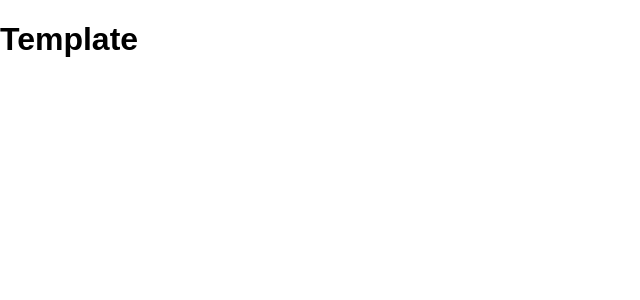
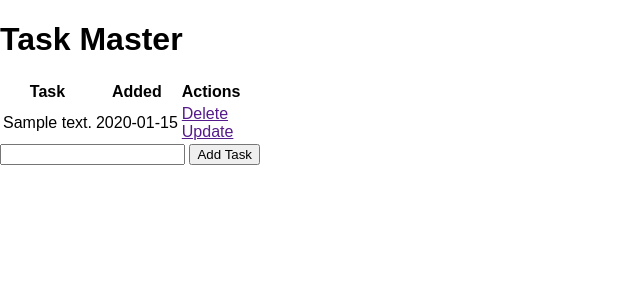
Before and after one commit to anscian/flask_tutorial, a Flask app: page / in a window 1280 px wide. Shown: the top 300 px of the page, without its empty margins (0-640 px from the left). Run offline with Flask 3, Linux system fonts and the light colour scheme; tables that the repository leaves empty hold one stand-in row (values such as "Sample post").

Commit message:
enable POST requests, design add task form with db update, added dynamic listing of tasks fetched from db

```diff
--- a/app.py
+++ b/app.py
@@ -1,6 +1,6 @@
 #!/usr/bin/env python3
 
-from flask import Flask, render_template
+from flask import Flask, render_template, request, redirect
 from flask_sqlalchemy import SQLAlchemy
 from datetime import datetime
 
@@ -18,9 +18,21 @@ class Todo(db.Model):
     return '<Task %r>' % self.id
 
 
-@app.route('/')
+@app.route('/', methods=['POST', 'GET'])
 def index():
-  return render_template('index.html')
+  if request.method == 'POST':
+    task_content = request.form['content'] # form input name
+    new_task = Todo(content=task_content)
+
+    try:
+      db.session.add(new_task)
+      db.session.commit()
+      return redirect('/')
+    except:
+      return 'There was an issue adding the task'
+  else:
+    tasks = Todo.query.order_by(Todo.date_created).all()
+    return render_template('index.html', tasks=tasks)
 
 if __name__ == '__main__':
   app.run(debug=True)
--- a/templates/index.html
+++ b/templates/index.html
@@ -2,10 +2,36 @@
 
 
 {% block head %}
-<title>Template</title>
+<title>Task Master</title>
 {% endblock %}
 
 
 {% block body %}
-<h1>Template</h1>
+<div class="content">
+  <h1>Task Master</h1>
+
+  <table>
+    <tr>
+      <th>Task</th>
+      <th>Added</th>
+      <th>Actions</th>
+    </tr>
+    {% for task in tasks %}
+      <tr>
+        <td>{{ task.content }}</td>
+        <td>{{ task.date_created.date() }}</td>
+        <td>
+          <a href="">Delete</a>
+          <br>
+          <a href="">Update</a>
+        </td>
+      </tr>
+    {% endfor %}
+  </table>
+
+  <form action="/" method="POST">
+    <input type="text" name="content" id="task_content">
+    <input type="submit" value="Add Task">
+  </form>
+</div>
 {% endblock %}
```
